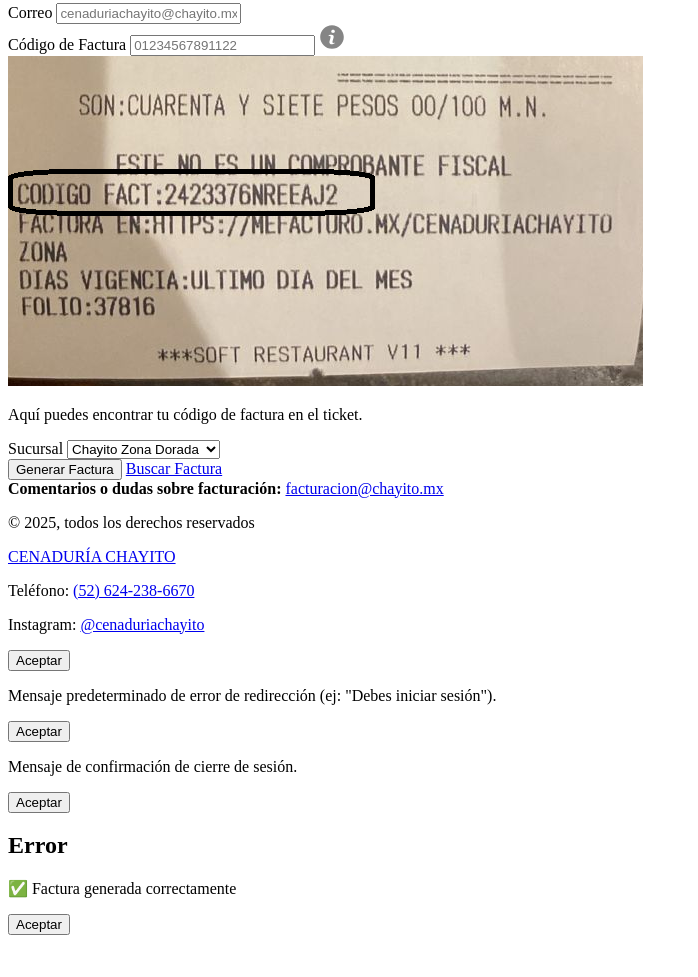
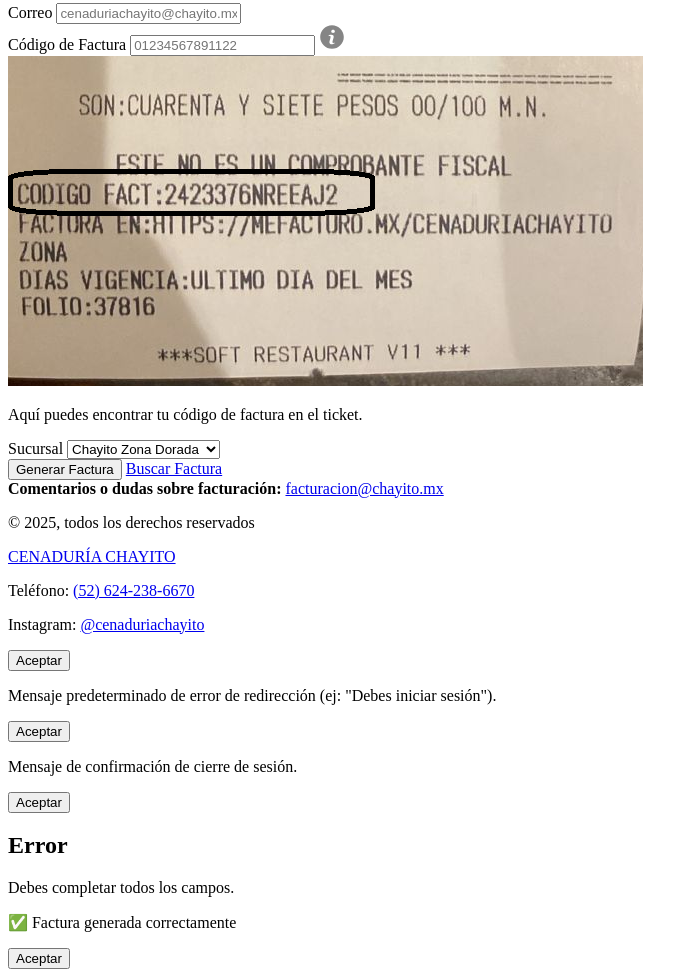
Before and after one commit to Ugo25/CenaduriaChayito, a website with bundled scripts: page facturacion.html in a window 1280 px wide. Shown: the part 1974-2951 px from the top of the page, without its empty margins (0-698 px from the left). Before the commit the page ends 2917 px from the top, so only its background shows below. Built offline with nearby package versions, Linux system fonts and the light colour scheme; a script that the page names is missing.

Commit message:
Update facturacion.html

```diff
--- a/facturacion.html
+++ b/facturacion.html
@@ -207,7 +207,7 @@
     <div id="popup-error" class="oculto">
         <div class="popup-contenido">
             <h2>Error</h2>
-            <p id="popup-mensaje"></p>
+            <p id="popup-mensaje">Debes completar todos los campos.</p>
         </div>
     </div>
 
```
